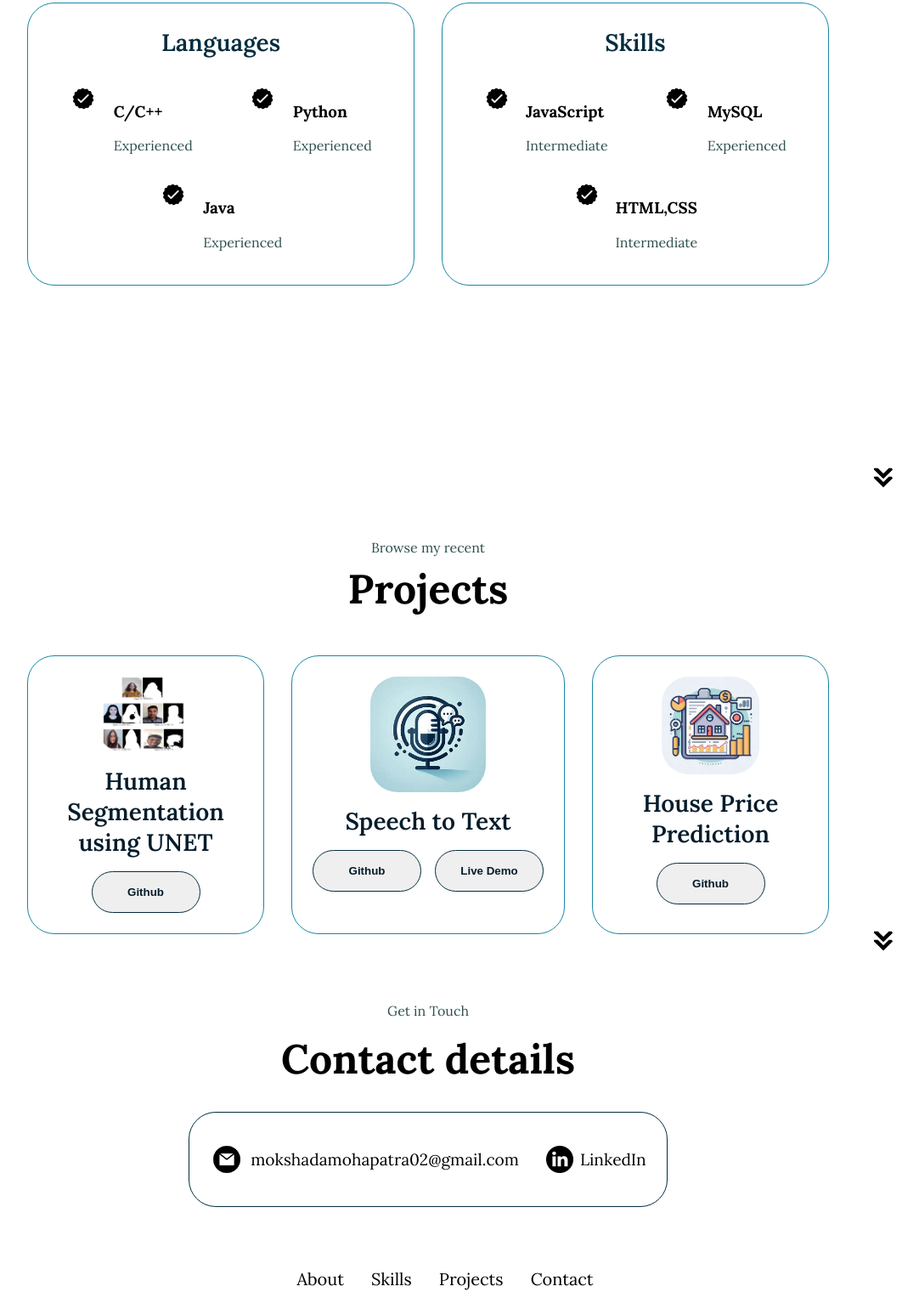
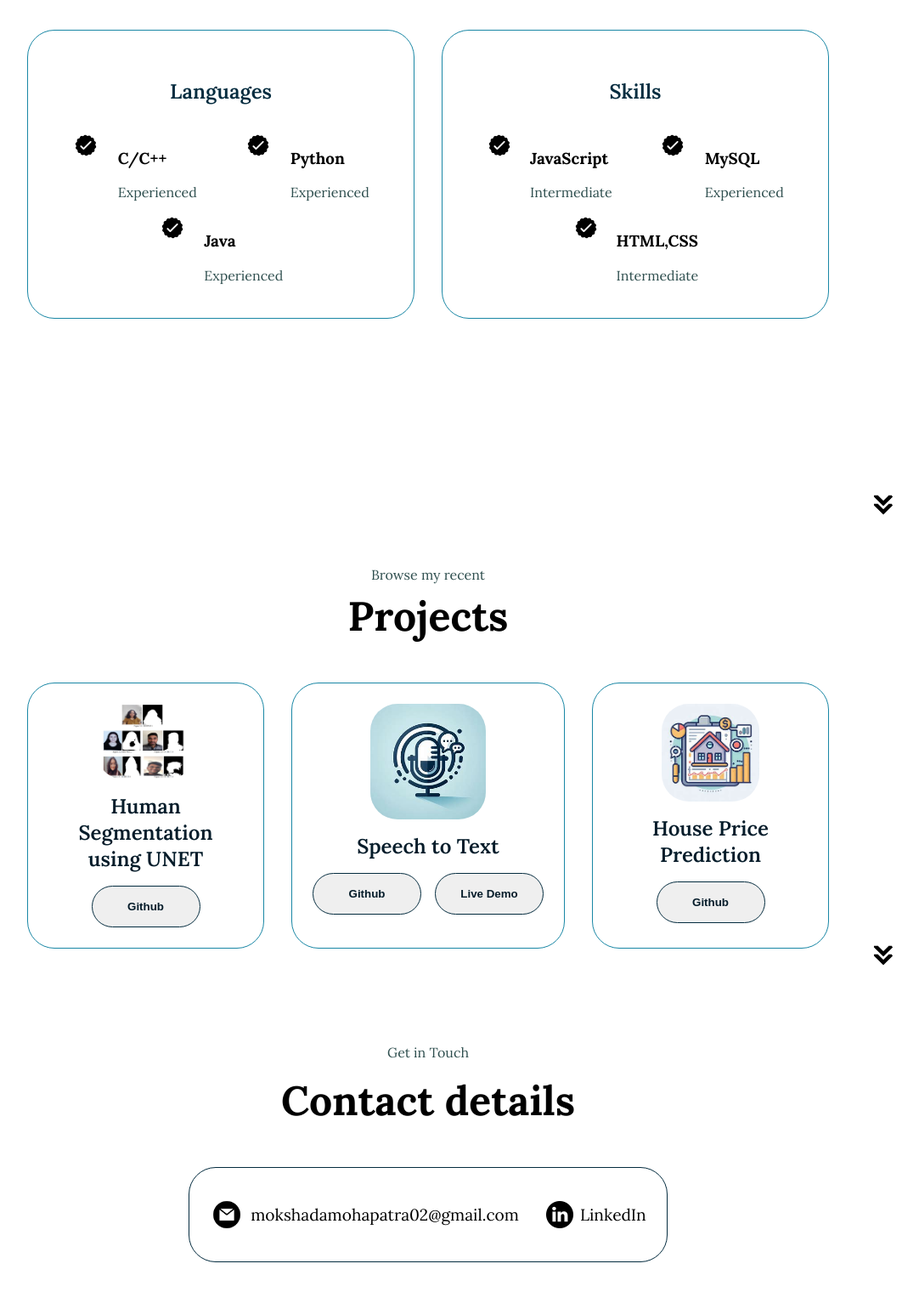
Before and after one commit to ClumpForty02/ClumpForty.github.io, a plain HTML site: page index.html in a window 1280 px wide. Shown: the part 1854-3394 px from the top of the page at 85% size, without its empty margins (136-1218 px from the left). Drawn offline with Linux system fonts and the light colour scheme.

Commit message:
Update style.css

```diff
--- a/style.css
+++ b/style.css
@@ -277,6 +277,7 @@ section{
 
 #about{
     position: relative;
+    margin-bottom: 2rem;
 }
 .about-containers{
     gap: 2rem;
@@ -341,8 +342,8 @@ section{
 .skill-sub-title{
     color: rgb(4, 44, 63);
     font-weight: 600;
-    font-size: 1.75rem;
-    margin-top: 0.25rem;
+    font-size: 1.5rem;
+    margin-top: 2rem;
     margin-bottom: 2rem;
 }
 
@@ -357,7 +358,7 @@ section{
     text-align: initial;
     flex-wrap: wrap;
     flex-direction: row;
-    gap:1.0rem;
+    gap:1 0rem;
     justify-content: space-around;
 }
 
@@ -365,7 +366,7 @@ article{
     display: flex;
     width: 10rem;
     justify-content: space-around;
-    gap: 0.25rem;
+    gap: 0.5rem;
 }
 
 article .icon{
@@ -376,6 +377,7 @@ article .icon{
 
 #projects{
     position: relative;
+    margin-bottom: 2rem;
 }
 
 .color-container{
@@ -405,7 +407,8 @@ article .icon{
     display: flex;
     justify-content: center;
     flex-direction: column;
-    height: 100vh;
+    height: 70vh;
+    margin-top: 2rem;
 }
 
 .contact-info-upper-container{
@@ -415,7 +418,7 @@ article .icon{
     border: rgb(4, 44, 63) 0.1rem solid;
     color: rgb(187, 232, 255);
     background-color: white;
-    margin:1rem auto;
+    margin:2rem auto;
     padding: 0.5rem;
 
 }
@@ -443,7 +446,7 @@ article .icon{
 /*FOOTER SECTION*/
 footer{
     height: 20vh;
-    margin: 0 5;
+    margin: 0 5rem;
 
 }
 
```
